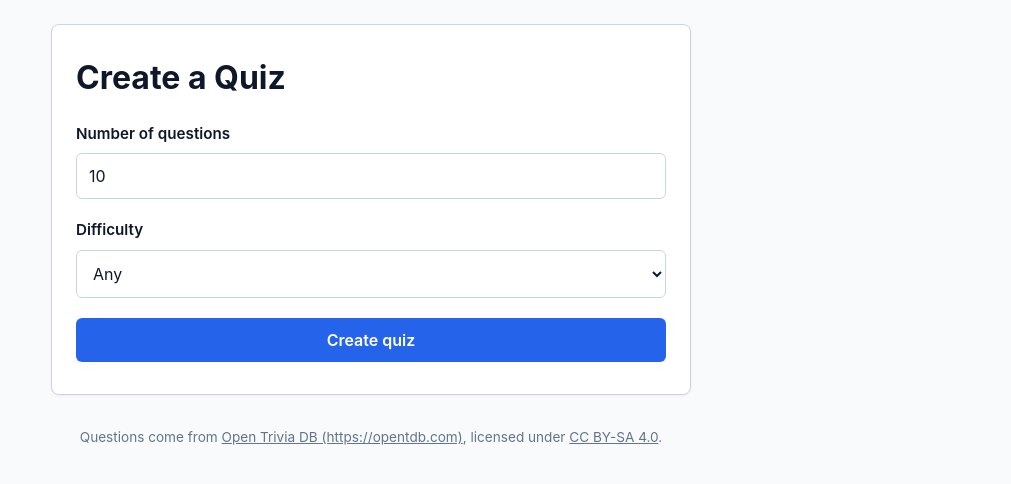
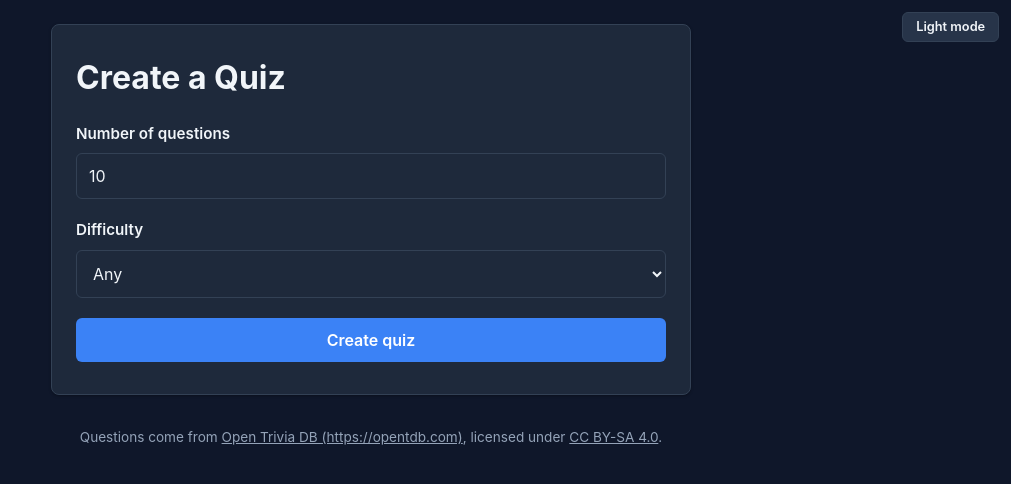
Before and after one commit to Scrooge86x/open-quiz-engine, a plain HTML site: page src/static/index.html in a window 1280 px wide. Shown: the whole page, without its empty margins (269-1280 px from the left). Drawn offline with Linux system fonts and the light colour scheme.

Commit message:
Add dark mode as default with theme toggle

```diff
--- a/src/static/common.js
+++ b/src/static/common.js
@@ -111,3 +111,37 @@ function renderLeaderboard(entries, tableEl, bodyEl, emptyEl) {
     tableEl.style.display = "table";
   }
 }
+
+var THEME_STORAGE_KEY = "quiz-theme";
+
+function initThemeToggle() {
+  const btn = document.getElementById("theme-toggle");
+  if (!btn) {
+    return;
+  }
+
+  function currentTheme() {
+    return document.documentElement.dataset.theme || "dark";
+  }
+
+  function updateButtonText() {
+    btn.textContent = currentTheme() === "dark" ? "Light mode" : "Dark mode";
+  }
+
+  updateButtonText();
+
+  btn.addEventListener("click", () => {
+    const next = currentTheme() === "dark" ? "light" : "dark";
+    document.documentElement.dataset.theme = next;
+    try {
+      localStorage.setItem(THEME_STORAGE_KEY, next);
+    } catch (e) {
+      // localStorage unavailable
+    }
+    updateButtonText();
+  });
+}
+
+document.addEventListener("DOMContentLoaded", () => {
+  initThemeToggle();
+});
--- a/src/static/index.html
+++ b/src/static/index.html
@@ -4,9 +4,11 @@
   <meta charset="UTF-8">
   <meta name="viewport" content="width=device-width, initial-scale=1.0">
   <title>Quiz</title>
+  <script src="theme-init.js"></script>
   <link rel="stylesheet" href="style.css">
 </head>
 <body>
+  <button id="theme-toggle" type="button" class="theme-toggle" aria-label="Toggle color theme"></button>
   <div class="container">
     <h1>Create a Quiz</h1>
     <form id="create-quiz-form">
--- a/src/static/style.css
+++ b/src/static/style.css
@@ -1,4 +1,28 @@
+/* Dark theme — default */
 :root {
+  --bg-color: #0f172a;
+  --card-bg: #1e293b;
+  --text-color: #f1f5f9;
+  --text-muted: #94a3b8;
+  --primary-color: #3b82f6;
+  --primary-hover: #2563eb;
+  --border-color: #334155;
+  --secondary-bg: #273449;
+  --secondary-hover: #2f3f58;
+  --input-bg: #1e293b;
+  --error-bg: #450a0a;
+  --error-border: #dc2626;
+  --error-text: #fca5a5;
+  --correct-bg: #052e16;
+  --correct-border: #16a34a;
+  --correct-text: #86efac;
+  --wrong-bg: #450a0a;
+  --wrong-border: #dc2626;
+  --wrong-text: #fca5a5;
+}
+
+/* Light theme — override */
+:root[data-theme="light"] {
   --bg-color: #f8fafc;
   --card-bg: #ffffff;
   --text-color: #0f172a;
@@ -8,6 +32,7 @@
   --border-color: #cbd5e1;
   --secondary-bg: #f1f5f9;
   --secondary-hover: #e2e8f0;
+  --input-bg: #ffffff;
   --error-bg: #fef2f2;
   --error-border: #f87171;
   --error-text: #991b1b;
@@ -44,13 +69,15 @@ body {
   border: 1px solid var(--border-color);
   border-radius: 8px;
   padding: 2rem 1.5rem;
-  box-shadow: 0 1px 3px rgba(0, 0, 0, 0.05);
+  box-shadow: 0 1px 3px rgba(0, 0, 0, 0.3);
   display: flex;
   flex-direction: column;
   gap: 1.5rem;
 }
 
-h1, h2, h3 {
+h1,
+h2,
+h3 {
   line-height: 1.3;
 }
 
@@ -80,7 +107,7 @@ select {
   border-radius: 6px;
   font-size: 1rem;
   font-family: inherit;
-  background-color: #ffffff;
+  background-color: var(--input-bg);
   color: var(--text-color);
 }
 
@@ -89,7 +116,7 @@ input[type="number"]:focus,
 select:focus {
   outline: none;
   border-color: var(--primary-color);
-  box-shadow: 0 0 0 2px rgba(37, 99, 235, 0.2);
+  box-shadow: 0 0 0 2px rgba(59, 130, 246, 0.3);
 }
 
 button,
@@ -118,6 +145,28 @@ button:disabled,
 .btn:disabled {
   opacity: 0.6;
   cursor: not-allowed;
+}
+
+/* Theme toggle — small, positioned top-right of the page */
+.theme-toggle {
+  position: fixed;
+  top: 0.75rem;
+  right: 0.75rem;
+  padding: 0.4rem 0.8rem;
+  font-size: 0.8rem;
+  font-weight: 600;
+  background-color: var(--secondary-bg);
+  color: var(--text-color);
+  border: 1px solid var(--border-color);
+  border-radius: 6px;
+  cursor: pointer;
+  z-index: 100;
+  transition: background-color 0.15s ease-in-out, border-color 0.15s ease-in-out;
+}
+
+.theme-toggle:hover {
+  background-color: var(--secondary-hover);
+  border-color: var(--text-muted);
 }
 
 #error-box {
@@ -149,7 +198,7 @@ button:disabled,
 
 .option-btn:hover:not(:disabled) {
   background-color: var(--secondary-hover);
-  border-color: #94a3b8;
+  border-color: var(--text-muted);
 }
 
 .option-btn.correct,
@@ -184,6 +233,7 @@ td {
 th {
   font-weight: 600;
   background-color: var(--secondary-bg);
+  color: var(--text-color);
 }
 
 footer {
--- /dev/null
+++ b/src/static/theme-init.js
@@ -0,0 +1,15 @@
+var THEME_STORAGE_KEY = "quiz-theme";
+var DEFAULT_THEME = "dark";
+
+(function () {
+  var theme = DEFAULT_THEME;
+  try {
+    var saved = localStorage.getItem(THEME_STORAGE_KEY);
+    if (saved === "dark" || saved === "light") {
+      theme = saved;
+    }
+  } catch (e) {
+    // localStorage unavailable — use default
+  }
+  document.documentElement.dataset.theme = theme;
+})();
```
Also changed, not shown: src/static/play.html (+2 -0 lines), src/static/quiz.html (+2 -0 lines), src/static/result.html (+2 -0 lines), 1 other file.
